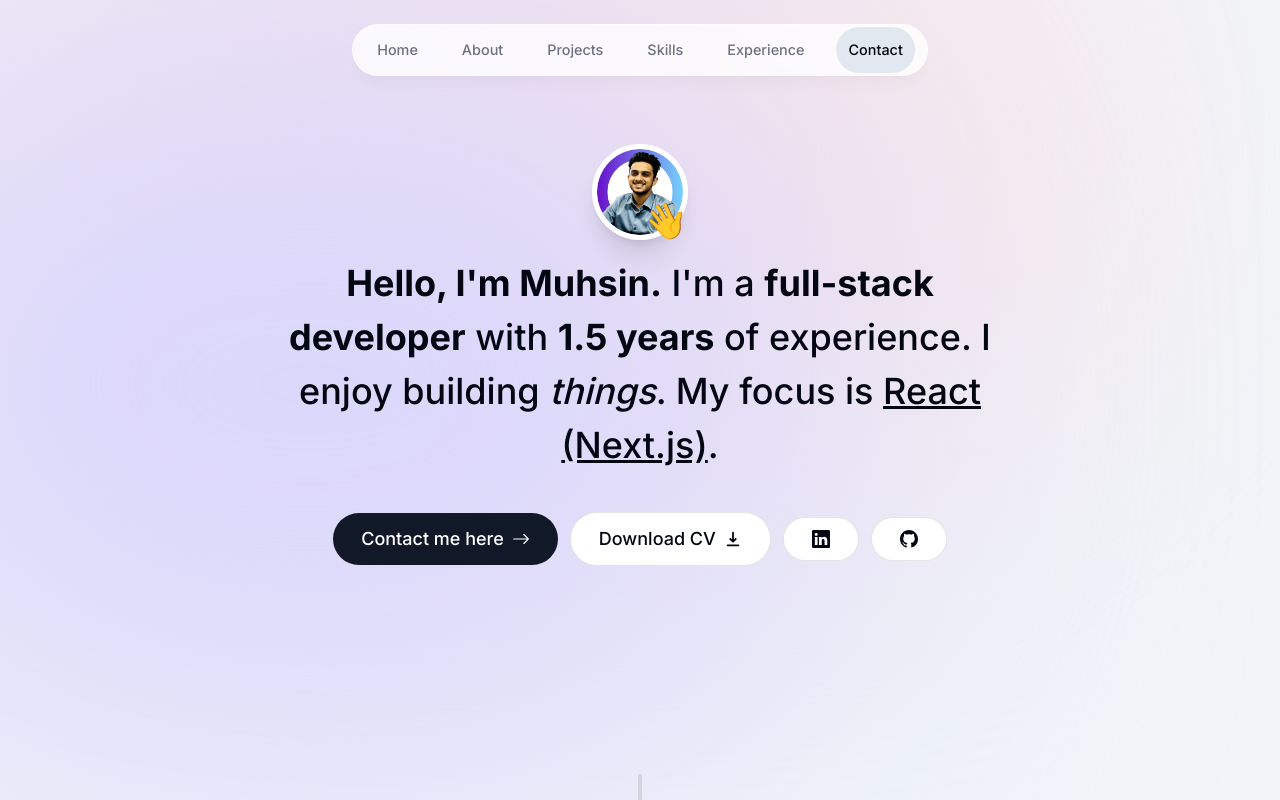
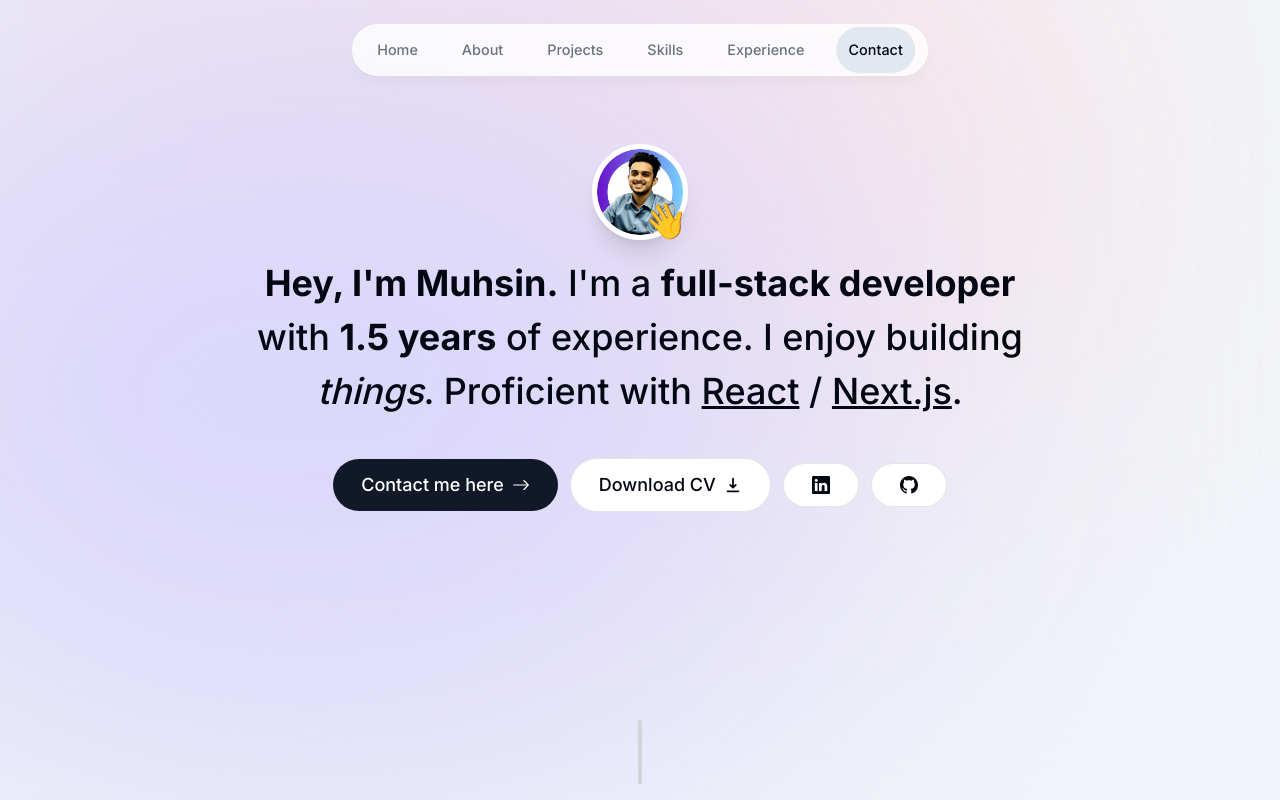
Before and after one commit to Muhsin-42/muhsin-portfolio-nextjs, a Next.js app: page / in a window 1280 px wide. Shown: the top 800 px of the page. Built offline with nearby package versions, Linux system fonts and the light colour scheme; no server answers.

Commit message:
updated intro

```diff
--- a/src/components/Sections/Intro.tsx
+++ b/src/components/Sections/Intro.tsx
@@ -57,12 +57,14 @@ const Intro = () => {
         initial={{ opacity: 0, y: 100 }}
         animate={{ opacity: 1, y: 0 }}
       >
-        <span className="font-bold">{"Hello, I'm Muhsin."}</span>
+        <span className="font-bold">{"Hey, I'm Muhsin."}</span>
         {` I'm a `}
         <span className="font-bold">full-stack developer</span> with{" "}
         <span className="font-bold">1.5 years</span> of experience. I enjoy
-        building <span className="italic">things</span>. My focus is{" "}
-        <span className="underline">React (Next.js)</span>.
+        building <span className="italic">things</span>. Proficient with{" "}
+        <span className="underline">React</span>
+        {" / "}
+        <span className="underline">Next.js</span>.
       </motion.h1>
 
       <motion.div
```
